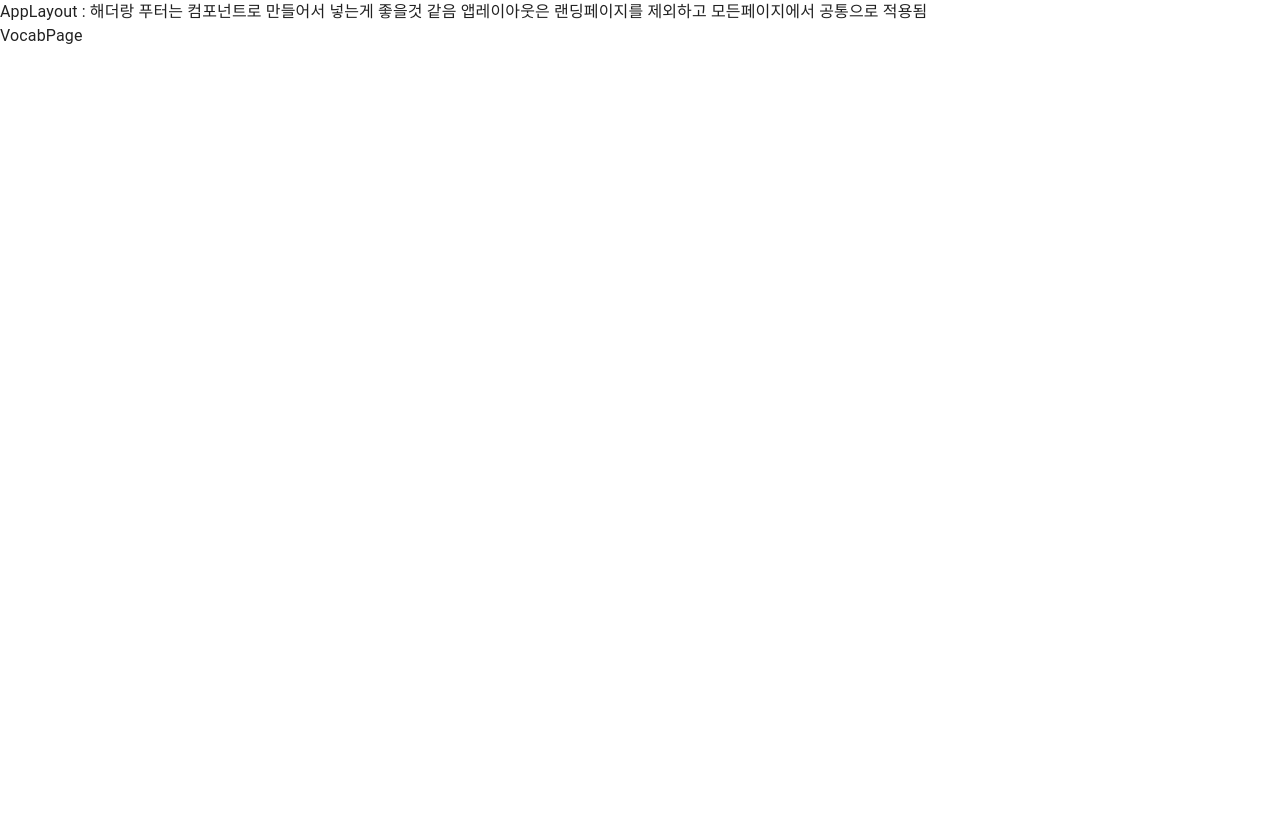
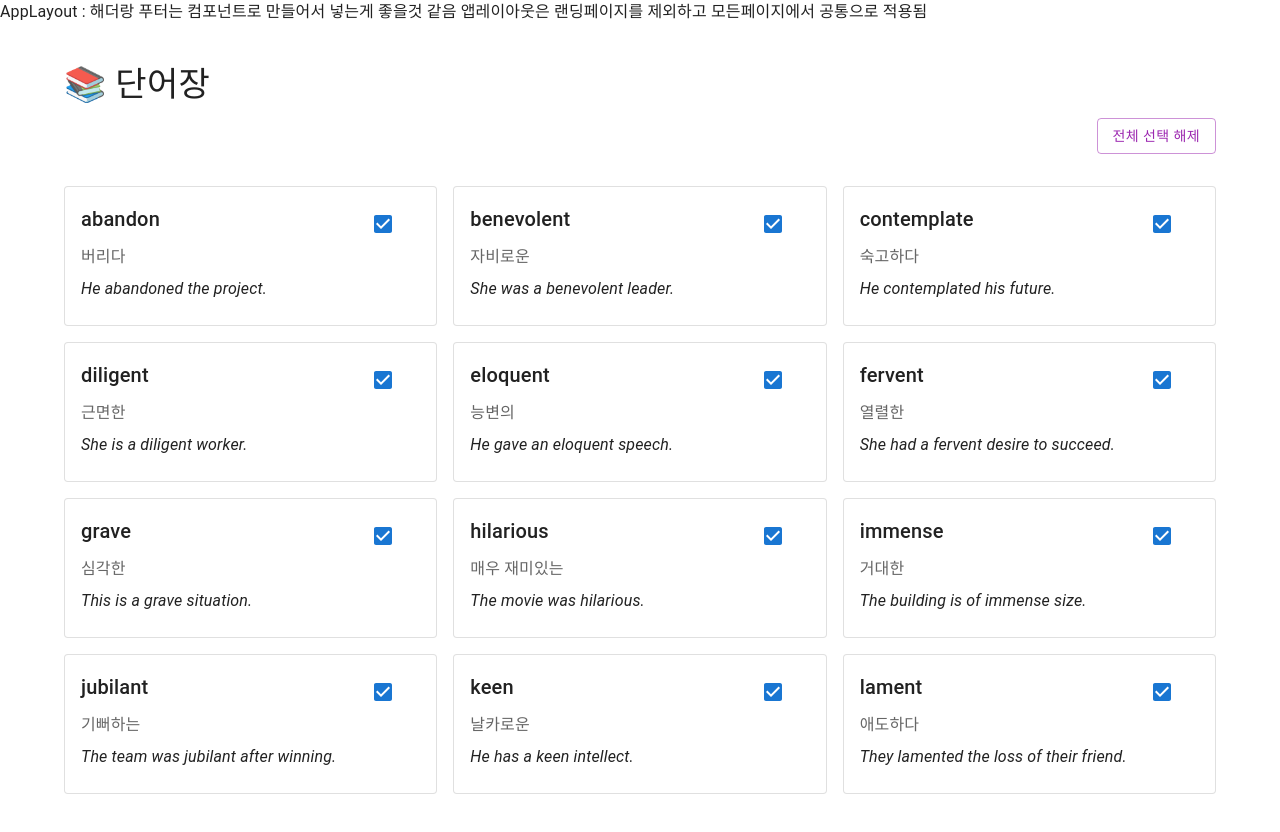
Before and after one commit to Dante0214/react-study-group-project, a React (Vite) app: page /vocab in a window 1280 px wide. Before the commit the page ends 800 px from the top, so only its background shows below. Built offline with nearby package versions, Linux system fonts and the light colour scheme.

Commit message:
feat: 기본 기능 완성

```diff
--- a/src/pages/VocabPage/VocabPage.jsx
+++ b/src/pages/VocabPage/VocabPage.jsx
@@ -1,8 +1,170 @@
-import React from "react";
+import React, { useEffect } from "react";
 import "./VocabPage.style.css";
+import {
+  Box,
+  Button,
+  Card,
+  CardContent,
+  Checkbox,
+  Container,
+  FormControlLabel,
+  Grid,
+  Typography,
+} from "@mui/material";
+import { useVocabStore } from "../../stores/vocabStore";
+
+const mockVocabList = [
+  {
+    id: 1,
+    word: "abandon",
+    meaning: "버리다",
+    example: "He abandoned the project.",
+  },
+  {
+    id: 2,
+    word: "benevolent",
+    meaning: "자비로운",
+    example: "She was a benevolent leader.",
+  },
+  {
+    id: 3,
+    word: "contemplate",
+    meaning: "숙고하다",
+    example: "He contemplated his future.",
+  },
+  {
+    id: 4,
+    word: "diligent",
+    meaning: "근면한",
+    example: "She is a diligent worker.",
+  },
+  {
+    id: 5,
+    word: "eloquent",
+    meaning: "능변의",
+    example: "He gave an eloquent speech.",
+  },
+  {
+    id: 6,
+    word: "fervent",
+    meaning: "열렬한",
+    example: "She had a fervent desire to succeed.",
+  },
+  {
+    id: 7,
+    word: "grave",
+    meaning: "심각한",
+    example: "This is a grave situation.",
+  },
+  {
+    id: 8,
+    word: "hilarious",
+    meaning: "매우 재미있는",
+    example: "The movie was hilarious.",
+  },
+  {
+    id: 9,
+    word: "immense",
+    meaning: "거대한",
+    example: "The building is of immense size.",
+  },
+  {
+    id: 10,
+    word: "jubilant",
+    meaning: "기뻐하는",
+    example: "The team was jubilant after winning.",
+  },
+  {
+    id: 11,
+    word: "keen",
+    meaning: "날카로운",
+    example: "He has a keen intellect.",
+  },
+  {
+    id: 12,
+    word: "lament",
+    meaning: "애도하다",
+    example: "They lamented the loss of their friend.",
+  },
+];
 
 const VocabPage = () => {
-  return <div>VocabPage</div>;
+  const { vocabList, setVocabList, checkedVocab, toggleChecked, clearChecked } =
+    useVocabStore();
+
+  // 초기에 목데이터 넣기
+  useEffect(() => {
+    setVocabList(mockVocabList);
+    const initialCheckedVocab = mockVocabList.map((item) => item.word);
+
+    useVocabStore.setState({ checkedVocab: initialCheckedVocab });
+  }, []);
+
+  // 체크된 단어 정보만 필터링
+  const checkedList = vocabList.filter((item) =>
+    checkedVocab.includes(item.word)
+  );
+  // 체크박스 상태관리
+  const handleCheckboxChange = (word) => {
+    toggleChecked(word);
+  };
+
+  return (
+    <Container sx={{ py: 5 }}>
+      <Typography variant="h4" gutterBottom>
+        📚 단어장
+      </Typography>
+      <Box sx={{ display: "flex", justifyContent: "flex-end", mb: 2 }}>
+        <Button
+          variant="outlined"
+          color="secondary"
+          onClick={clearChecked}
+          disabled={checkedVocab.length === 0}
+        >
+          전체 선택 해제
+        </Button>
+      </Box>
+      {checkedList.length === 0 ? (
+        <Typography>저장된 단어가 없습니다.</Typography>
+      ) : (
+        //단어 렌더링 브레이크 포인트 따라 3,2,1
+        <Grid container spacing={2} mt={4}>
+          {checkedList.map((item) => (
+            <Grid size={{ xs: 12, sm: 6, md: 4 }} key={item.word || item.id}>
+              <Card variant="outlined">
+                <CardContent>
+                  <Box
+                    sx={{
+                      display: "flex",
+                      justifyContent: "space-between",
+                      alignItems: "flex-start",
+                    }}
+                  >
+                    <Typography variant="h6">{item.word}</Typography>
+                    <FormControlLabel
+                      control={
+                        <Checkbox
+                          checked={checkedVocab.includes(item.word)}
+                          onChange={() => handleCheckboxChange(item.word)}
+                          color="primary"
+                        />
+                      }
+                    />
+                  </Box>
+                  <Typography color="text.secondary">{item.meaning}</Typography>
+                  <Typography sx={{ mt: 1, fontStyle: "italic" }}>
+                    {item.example}
+                  </Typography>
+                </CardContent>
+              </Card>
+            </Grid>
+          ))}
+          {/* <Button variant="outlined" color="secondary" onClick={clearChecked}>
+            전체 체크 해제
+          </Button> */}
+        </Grid>
+      )}
+    </Container>
+  );
 };
-
 export default VocabPage;
```
